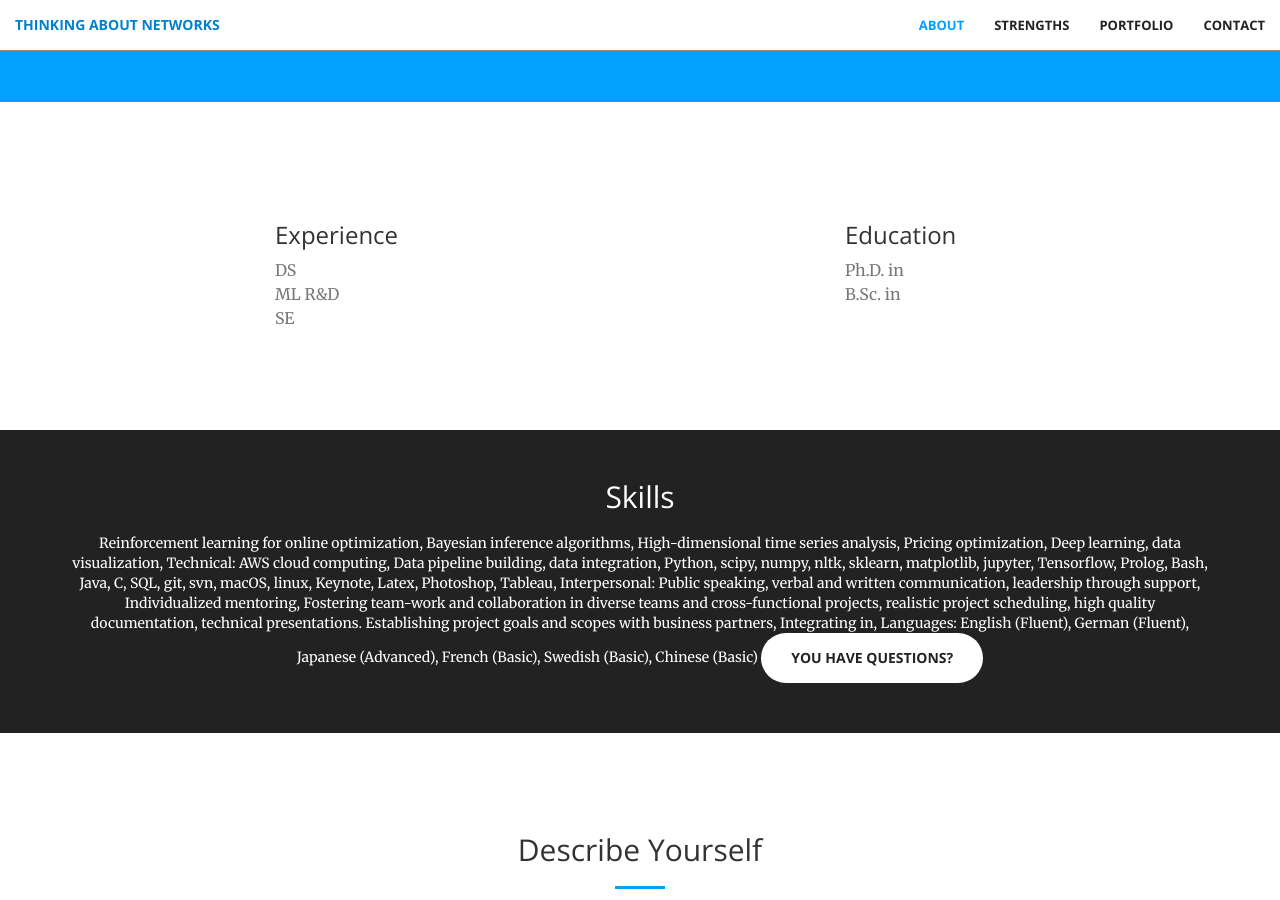
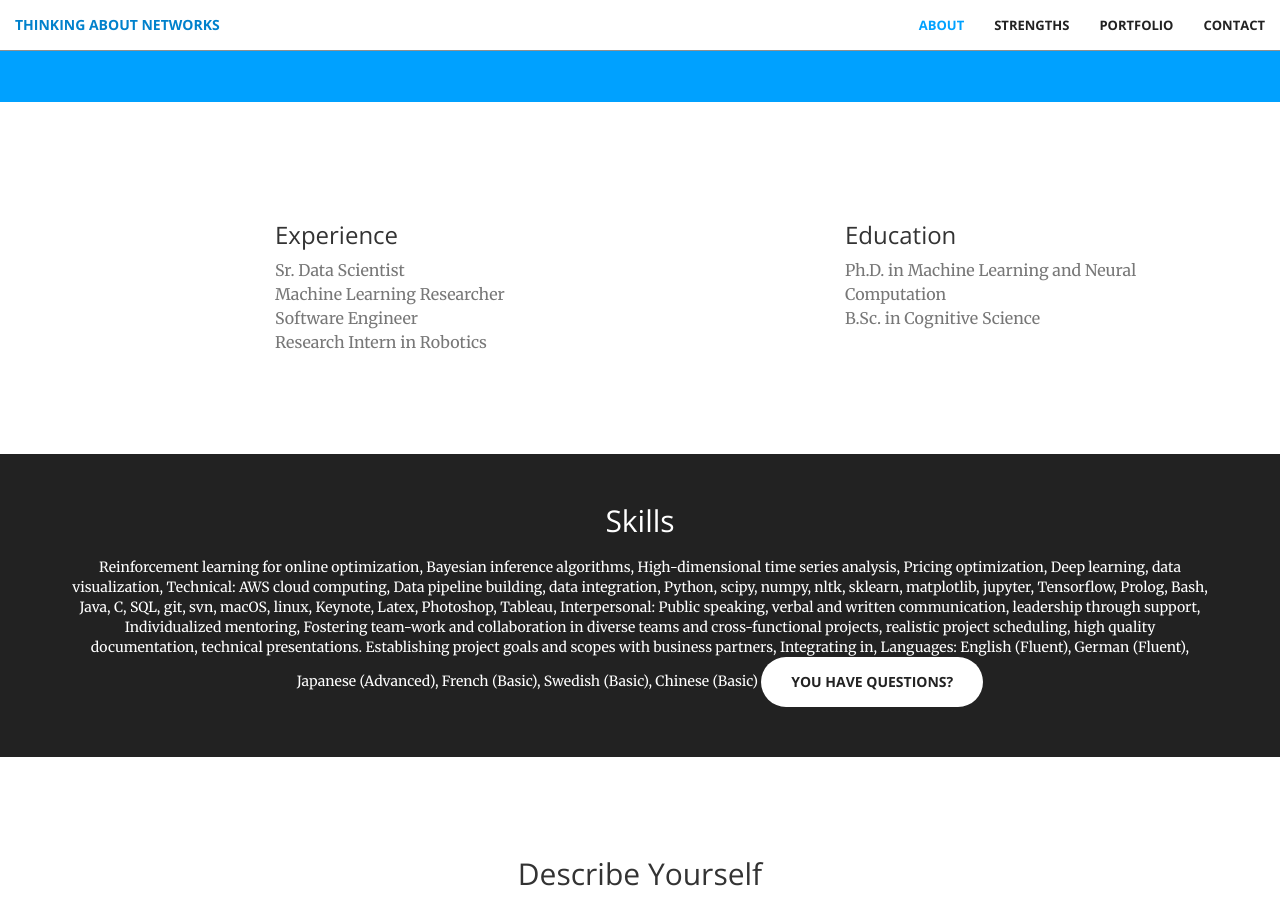
Before and after one commit to jvs--/jvs--.github.io, a Jekyll site: the page built from index.html, in a window 1280 px wide and 900 px high, scrolled down 1369 px. Built offline with Jekyll 4.4.1, drawn with Linux system fonts in a browser that asks for light colours.

Commit message:
added conntent to resume section

```diff
--- a/_includes/resume.html
+++ b/_includes/resume.html
@@ -3,16 +3,17 @@
         <div class="col-md-4 col-md-offset-2">
             <div class="service-box">
                 <h3>Experience</h3>
-                <p class="text-muted">DS</p>
-                <p class="text-muted">ML R&D</p>
-                <p class="text-muted">SE</p>
+                <p class="text-muted">Sr. Data Scientist </p>
+                <p class="text-muted">Machine Learning Researcher</p>
+                <p class="text-muted">Software Engineer</p>
+                <p class="text-muted">Research Intern in Robotics</p>
             </div>
         </div>
         <div class="col-md-4 col-md-offset-2">
             <div class="service-box">
                 <h3>Education</h3>
-                <p class="text-muted">Ph.D. in </p>
-                <p class="text-muted">B.Sc. in </p>
+                <p class="text-muted">Ph.D. in Machine Learning and Neural Computation</p>
+                <p class="text-muted">B.Sc. in Cognitive Science</p>
             </div>
         </div>
 
```
